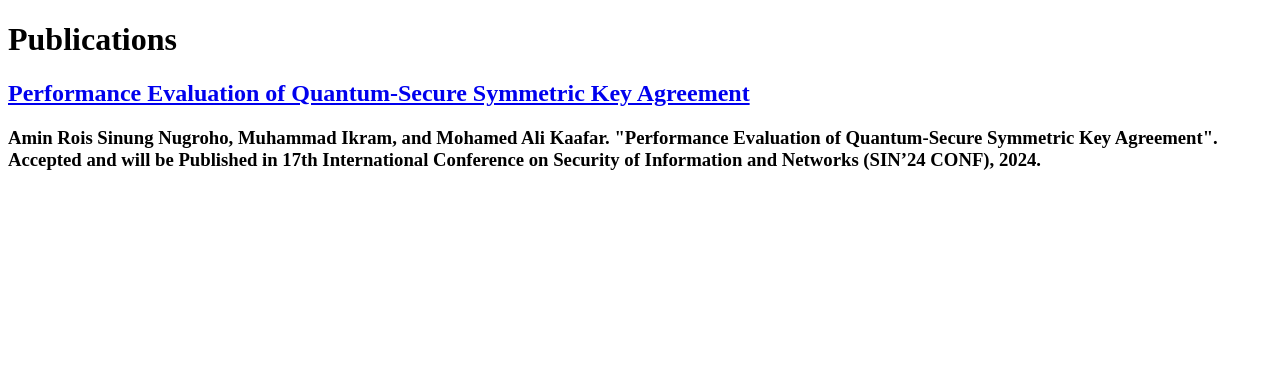
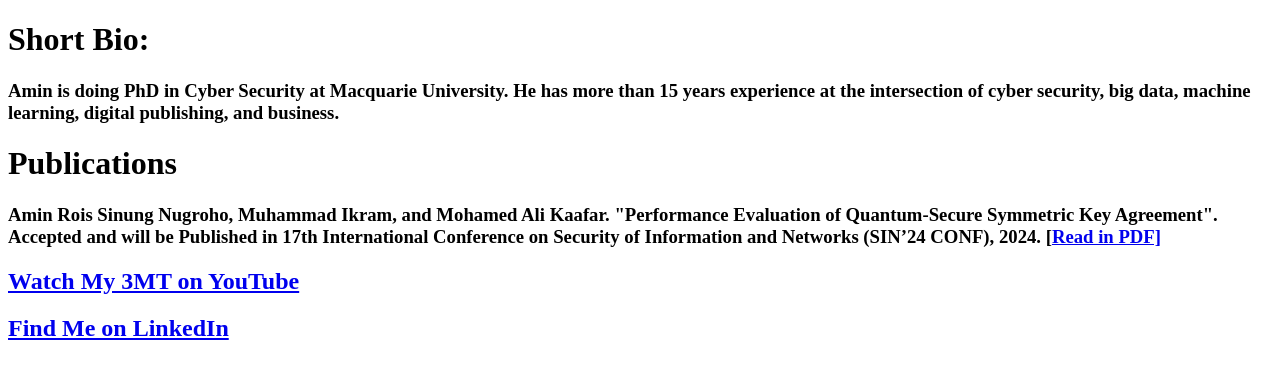
Before and after one commit to amin-mq-cyber/amin-mq-cyber.github.io, a plain HTML site: page index.html in a window 1280 px wide. Drawn offline with Linux system fonts and the light colour scheme.

Commit message:
Update index.html

```diff
--- a/index.html
+++ b/index.html
@@ -3,9 +3,17 @@
 <head>
 <title>Amin MQ Cyber</title>
 </head>
-  <h1>Publications</h1>
 <body>
-<a href="https://github.com/amin-mq-cyber/amin-mq-cyber.github.io/blob/main/amin-sin-conf-paperv31october.pdf"><h2>Performance Evaluation of Quantum-Secure Symmetric Key Agreement</h2></a>
-<h3>Amin Rois Sinung Nugroho, Muhammad Ikram, and Mohamed Ali Kaafar. "Performance Evaluation of Quantum-Secure Symmetric Key Agreement". Accepted and will be Published in 17th International Conference on Security of Information and Networks (SIN’24 CONF), 2024.</h3>
+<h1>Short Bio:</h1>
+<h3>Amin is doing PhD in Cyber Security at Macquarie University. He has more than 15 years experience at the intersection of cyber security, big data, machine learning, digital publishing, and business.</h3>
+
+<h1>Publications</h1>
+<h3>Amin Rois Sinung Nugroho, Muhammad Ikram, and Mohamed Ali Kaafar. "Performance Evaluation of Quantum-Secure Symmetric Key Agreement". Accepted and will be Published in 17th International Conference on Security of Information and Networks (SIN’24 CONF), 2024.
+  [<a href="https://github.com/amin-mq-cyber/amin-mq-cyber.github.io/blob/main/amin-sin-conf-paperv31october.pdf">Read in PDF]</a></h3>
+
+<a href="https://www.youtube.com/@Amin-MQ-Cyber/videos/"><h2>Watch My 3MT on YouTube</h2>
+
+<a href="https://www.linkedin.com/in/amin-nugroho/"><h2>Find Me on LinkedIn</h2>
+
 </body>
 </html>
```
